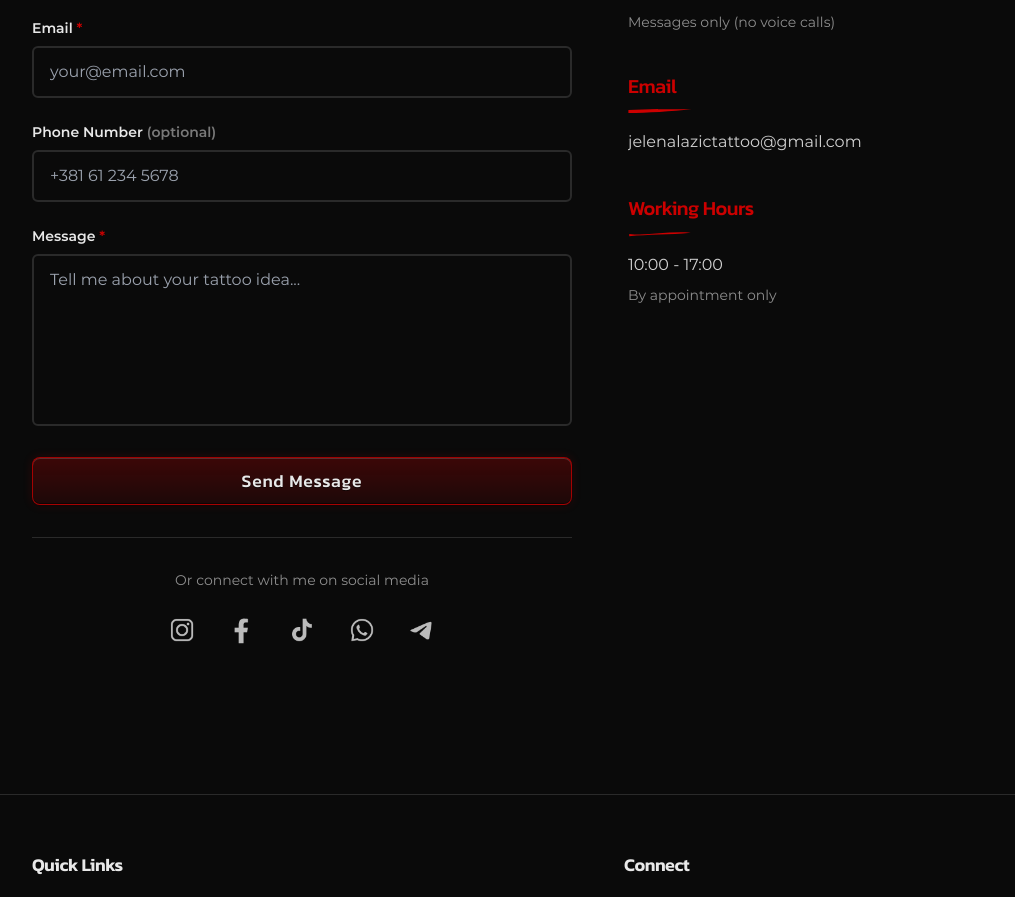
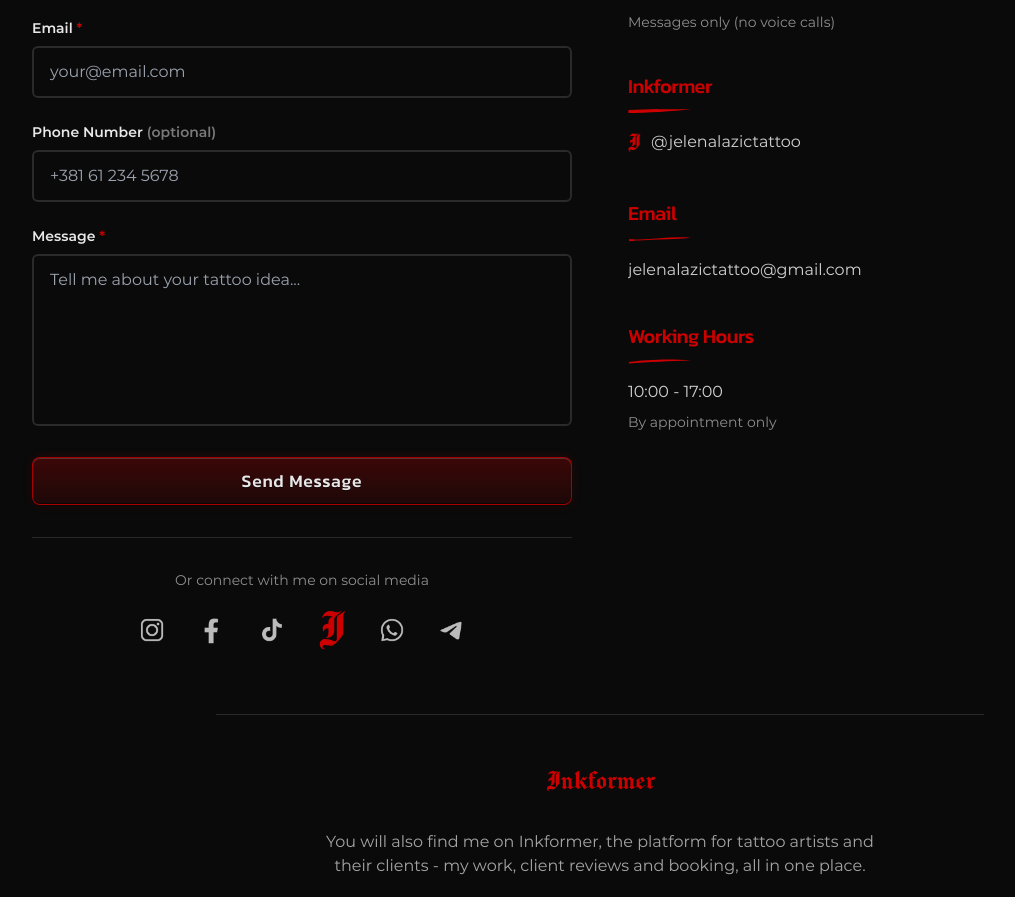
Before and after one commit to DavorBosnjakovic/jelena-lazic-tattoo, a Next.js app: page /en/contact in a window 1280 px wide. Shown: the part 564-1461 px from the top of the page, without its empty margins (40-1055 px from the left). Built offline with nearby package versions, Linux system fonts and the light colour scheme.

Commit message:
inkformer

```diff
--- a/messages/en.json
+++ b/messages/en.json
@@ -229,5 +229,11 @@
     "creditExpired": "Expired",
     "invalidTitle": "Page Not Found",
     "invalidText": "This link isn't valid. Use the personal link from your email."
+  },
+  "inkformer": {
+    "link": "My profile on Inkformer",
+    "text": "You will also find me on Inkformer, the platform for tattoo artists and their clients - my work, client reviews and booking, all in one place.",
+    "cta": "View my Inkformer profile",
+    "button": "Inkformer profile"
   }
 }
--- a/messages/sr.json
+++ b/messages/sr.json
@@ -229,5 +229,11 @@
     "creditExpired": "Istekao",
     "invalidTitle": "Stranica nije pronađena",
     "invalidText": "Ovaj link ne važi. Koristi lični link iz svog emaila."
+  },
+  "inkformer": {
+    "link": "Moj profil na Inkformeru",
+    "text": "Naći ćete me i na Inkformeru, platformi za tatu umetnike i njihove klijente - moji radovi, utisci klijenata i zakazivanje, sve na jednom mestu.",
+    "cta": "Pogledajte moj Inkformer profil",
+    "button": "Inkformer profil"
   }
 }
--- a/src/app/[locale]/about/page.tsx
+++ b/src/app/[locale]/about/page.tsx
@@ -6,6 +6,8 @@ import { getTranslations, setRequestLocale } from 'next-intl/server'
 import { Link } from '@/i18n/navigation'
 import TypedHeading from '@/components/ui/TypedHeading'
 import RevealOnScroll from '@/components/ui/RevealOnScroll'
+import SocialIcon from '@/components/ui/SocialIcon'
+import { INKFORMER_URL, INKFORMER_RED } from '@/components/ui/InkformerLink'
 import SplitLines from '@/components/ui/SplitLines'
 
 export async function generateMetadata({
@@ -26,6 +28,7 @@ export default async function AboutPage({
   const { locale } = await params
   setRequestLocale(locale)
   const t = await getTranslations('about')
+  const tInk = await getTranslations('inkformer')
   const specialties = t.raw('specialties') as string[]
 
   return (
@@ -127,9 +130,20 @@ export default async function AboutPage({
               <Link href="/contact" className="btn">
                 {t('ctaGetInTouch')}
               </Link>
-              <Link href="/portfolio" className="btn btn-ghost">
-                {t('ctaViewPortfolio')}
-              </Link>
+              <a
+                href={INKFORMER_URL}
+                target="_blank"
+                rel="noopener noreferrer"
+                className="btn btn-ghost group"
+              >
+                <SocialIcon
+                  icon="/social/inkformer.svg"
+                  name="Inkformer"
+                  color={INKFORMER_RED}
+                  className="w-[13px] h-5"
+                />
+                {tInk('button')}
+              </a>
             </div>
           </div>
         </div>
--- a/src/app/[locale]/contact/page.tsx
+++ b/src/app/[locale]/contact/page.tsx
@@ -8,6 +8,7 @@ import TypedHeading from '@/components/ui/TypedHeading'
 import RevealOnScroll from '@/components/ui/RevealOnScroll'
 import SplitLines from '@/components/ui/SplitLines'
 import SocialIcon from '@/components/ui/SocialIcon'
+import { INKFORMER_URL, INKFORMER_RED } from '@/components/ui/InkformerLink'
 // TEMPORARILY COMMENTED OUT - Google Map import - UNCOMMENT WHEN ADDRESS IS CONFIRMED
 // import GoogleMap from '@/components/contact/GoogleMap'
 
@@ -25,6 +26,7 @@ const socialLinks = [
   { name: 'Instagram', url: 'https://www.instagram.com/jelena_lazic_tattoo', icon: '/social/instagram.webp' },
   { name: 'Facebook', url: 'https://www.facebook.com/jelenalazictattoo', icon: '/social/facebook.webp' },
   { name: 'TikTok', url: 'https://www.tiktok.com/@jelenalazictattoo', icon: '/social/tiktok.webp' },
+  { name: 'Inkformer', url: INKFORMER_URL, icon: '/social/inkformer.svg', color: INKFORMER_RED },
   { name: 'WhatsApp', url: 'https://wa.me/381615849416', icon: '/social/whatsapp.webp' },
   { name: 'Telegram', url: 'https://t.me/+381615849416', icon: '/social/telegram.webp' },
 ]
@@ -37,6 +39,7 @@ export default async function ContactPage({
   const { locale } = await params
   setRequestLocale(locale)
   const t = await getTranslations('contact')
+  const tInk = await getTranslations('inkformer')
 
   const info = [
     {
@@ -51,6 +54,25 @@ export default async function ContactPage({
           </a>
           <p className="text-sm text-foreground/60 mt-2">{t('phoneNote')}</p>
         </>
+      ),
+    },
+    {
+      title: 'Inkformer',
+      body: (
+        <a
+          href={INKFORMER_URL}
+          target="_blank"
+          rel="noopener noreferrer"
+          className="group inline-flex items-center gap-2.5 text-foreground/90 font-body hover:text-accent transition-colors duration-200"
+        >
+          <SocialIcon
+            icon="/social/inkformer.svg"
+            name="Inkformer"
+            color={INKFORMER_RED}
+            className="w-[13px] h-5"
+          />
+          @jelenalazictattoo
+        </a>
       ),
     },
     {
@@ -114,7 +136,7 @@ export default async function ContactPage({
                         style={{ '--i': i } as CSSProperties}
                         aria-label={social.name}
                       >
-                        <SocialIcon icon={social.icon} name={social.name} className="w-full h-full" />
+                        <SocialIcon icon={social.icon} name={social.name} color={social.color} className="w-full h-full" />
                       </a>
                     ))}
                   </div>
@@ -150,6 +172,34 @@ export default async function ContactPage({
               </div>
             </div>
           </div>
+
+          {/* Her profile on Inkformer, the tattoo platform. It gets its own
+              block rather than another icon in the row, so it reads as a place
+              to go and keeps the platform's own red. */}
+          <div className="reveal-up step-reveal max-w-3xl mx-auto text-center border-t border-foreground/12 pt-12">
+            <div>
+              <a
+                href={INKFORMER_URL}
+                target="_blank"
+                rel="noopener noreferrer"
+                className="inline-block"
+                aria-label="Inkformer"
+              >
+                <SocialIcon
+                  icon="/social/inkformer-wordmark.svg"
+                  name="Inkformer"
+                  color={INKFORMER_RED}
+                  className="h-9 w-64"
+                />
+              </a>
+              <p className="text-foreground/70 font-body mt-6 mb-7 max-w-xl mx-auto">
+                {tInk('text')}
+              </p>
+              <a href={INKFORMER_URL} target="_blank" rel="noopener noreferrer" className="btn">
+                {tInk('cta')}
+              </a>
+            </div>
+          </div>
         </RevealOnScroll>
 
         {/* TEMPORARILY COMMENTED OUT - Map Section - UNCOMMENT WHEN ADDRESS IS CONFIRMED
--- a/src/app/[locale]/preporuci/page.tsx
+++ b/src/app/[locale]/preporuci/page.tsx
@@ -8,6 +8,8 @@ import { getTranslations, setRequestLocale } from 'next-intl/server'
 import MessengerIcon from '@/components/referral/MessengerIcon'
 import TypedHeading from '@/components/ui/TypedHeading'
 import RevealOnScroll from '@/components/ui/RevealOnScroll'
+import SocialIcon from '@/components/ui/SocialIcon'
+import { INKFORMER_URL, INKFORMER_RED } from '@/components/ui/InkformerLink'
 import SplitLines from '@/components/ui/SplitLines'
 
 export async function generateMetadata({
@@ -130,6 +132,21 @@ export default async function ReferPage({
                 </svg>
                 Email
               </a>
+              <a
+                href={INKFORMER_URL}
+                target="_blank"
+                rel="noopener noreferrer"
+                className="reveal-up deal-in btn btn-sm group"
+                style={{ '--i': messengers.length + 1 } as CSSProperties}
+              >
+                <SocialIcon
+                  icon="/social/inkformer.svg"
+                  name="Inkformer"
+                  color={INKFORMER_RED}
+                  className="w-[15px] h-[22px]"
+                />
+                Inkformer
+              </a>
             </div>
           </div>
         </RevealOnScroll>
--- a/src/components/home/ContactCTA.tsx
+++ b/src/components/home/ContactCTA.tsx
@@ -5,6 +5,7 @@
 import { useRef } from 'react'
 import { useTranslations } from 'next-intl'
 import { Link } from '@/i18n/navigation'
+import InkformerLink from '@/components/ui/InkformerLink'
 
 export default function ContactCTA() {
   const t = useTranslations('contactCta')
@@ -40,6 +41,8 @@ export default function ContactCTA() {
             </Link>
           </div>
 
+          <InkformerLink />
+
           {/* Contact Info */}
           <div className="mt-14 pt-8 border-t border-foreground/15">
             <div className="grid grid-cols-1 md:grid-cols-3 gap-6 text-sm">
--- a/src/components/layout/Footer.tsx
+++ b/src/components/layout/Footer.tsx
@@ -16,6 +16,7 @@ const socialLinks = [
   { name: 'Instagram', url: 'https://www.instagram.com/jelena_lazic_tattoo', icon: '/social/instagram.webp' },
   { name: 'Facebook', url: 'https://www.facebook.com/jelenalazictattoo', icon: '/social/facebook.webp' },
   { name: 'TikTok', url: 'https://www.tiktok.com/@jelenalazictattoo', icon: '/social/tiktok.webp' },
+  { name: 'Inkformer', url: 'https://inkformer.com/artist/jelenalazictattoo', icon: '/social/inkformer.svg', color: '#CC0000' },
   { name: 'WhatsApp', url: 'https://wa.me/381615849416', icon: '/social/whatsapp.webp' },
   { name: 'Telegram', url: 'https://t.me/+381615849416', icon: '/social/telegram.webp' },
 ]
@@ -55,7 +56,7 @@ export default function Footer() {
                   aria-label={social.name}
                   className="group w-6 h-6 text-foreground/80 transition-transform duration-300 hover:scale-110"
                 >
-                  <SocialIcon icon={social.icon} name={social.name} className="w-full h-full" />
+                  <SocialIcon icon={social.icon} name={social.name} color={social.color} className="w-full h-full" />
                 </a>
               ))}
             </div>
--- a/src/components/layout/Header.tsx
+++ b/src/components/layout/Header.tsx
@@ -24,6 +24,7 @@ const socialLinks = [
   { name: 'Instagram', url: 'https://www.instagram.com/jelena_lazic_tattoo', icon: '/social/instagram.webp' },
   { name: 'Facebook', url: 'https://www.facebook.com/jelenalazictattoo', icon: '/social/facebook.webp' },
   { name: 'TikTok', url: 'https://www.tiktok.com/@jelenalazictattoo', icon: '/social/tiktok.webp' },
+  { name: 'Inkformer', url: 'https://inkformer.com/artist/jelenalazictattoo', icon: '/social/inkformer.svg', color: '#CC0000' },
   { name: 'WhatsApp', url: 'https://wa.me/381615849416', icon: '/social/whatsapp.webp' },
   { name: 'Telegram', url: 'https://t.me/+381615849416', icon: '/social/telegram.webp' },
 ]
@@ -390,6 +391,7 @@ export default function Header() {
                     <SocialIcon
                       icon={social.icon}
                       name={social.name}
+                      color={social.color}
                       className="w-full h-full"
                     />
                   </a>
--- /dev/null
+++ b/src/components/ui/InkformerLink.tsx
@@ -0,0 +1,34 @@
+// jela-website/src/components/ui/InkformerLink.tsx
+
+import { useTranslations } from 'next-intl'
+import SocialIcon from '@/components/ui/SocialIcon'
+
+export const INKFORMER_URL = 'https://inkformer.com/artist/jelenalazictattoo'
+
+// Inkformer's own red. The mark keeps it instead of taking the page colour,
+// so it reads as the platform's badge and not as one more site icon.
+export const INKFORMER_RED = '#CC0000'
+
+// A quiet line pointing at her Inkformer profile. It sits under the buttons
+// in the closing blocks, so the pages that have no row of social icons still
+// carry the link.
+export default function InkformerLink({ className = '' }: { className?: string }) {
+  const t = useTranslations('inkformer')
+
+  return (
+    <a
+      href={INKFORMER_URL}
+      target="_blank"
+      rel="noopener noreferrer"
+      className={`group inline-flex items-center gap-2.5 text-sm font-body text-foreground/65 hover:text-foreground transition-colors duration-200 ${className}`}
+    >
+      <SocialIcon
+        icon="/social/inkformer.svg"
+        name="Inkformer"
+        color={INKFORMER_RED}
+        className="w-[13px] h-5"
+      />
+      {t('link')}
+    </a>
+  )
+}
--- a/src/components/ui/SocialIcon.tsx
+++ b/src/components/ui/SocialIcon.tsx
@@ -1,22 +1,30 @@
 // jela-website/src/components/ui/SocialIcon.tsx
 
 // Renders a monochrome social icon as a recolorable CSS mask so it can take
-// the current text color and turn brand-red with a glow on hover.
+// the current text color and turn brand-red with a glow on hover. Pass `color`
+// to pin an icon to its own brand colour instead - it then keeps that colour
+// on hover too, and only the scale and the glow around it still happen.
 export default function SocialIcon({
   icon,
   name,
   className = '',
+  color,
 }: {
   icon: string
   name: string
   className?: string
+  color?: string
 }) {
   return (
     <span
       role="img"
       aria-label={name}
       className={`icon-mask icon-glow block ${className}`}
-      style={{ WebkitMaskImage: `url(${icon})`, maskImage: `url(${icon})` }}
+      style={{
+        WebkitMaskImage: `url(${icon})`,
+        maskImage: `url(${icon})`,
+        ...(color ? { color } : {}),
+      }}
     />
   )
 }
```
Also changed, not shown: public/social/inkformer-wordmark.svg (added), public/social/inkformer.svg (added).
